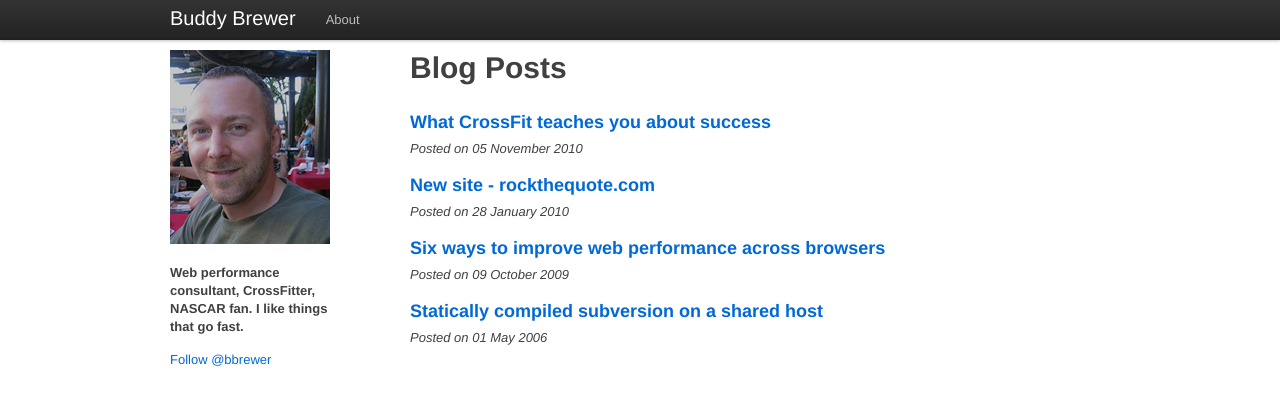
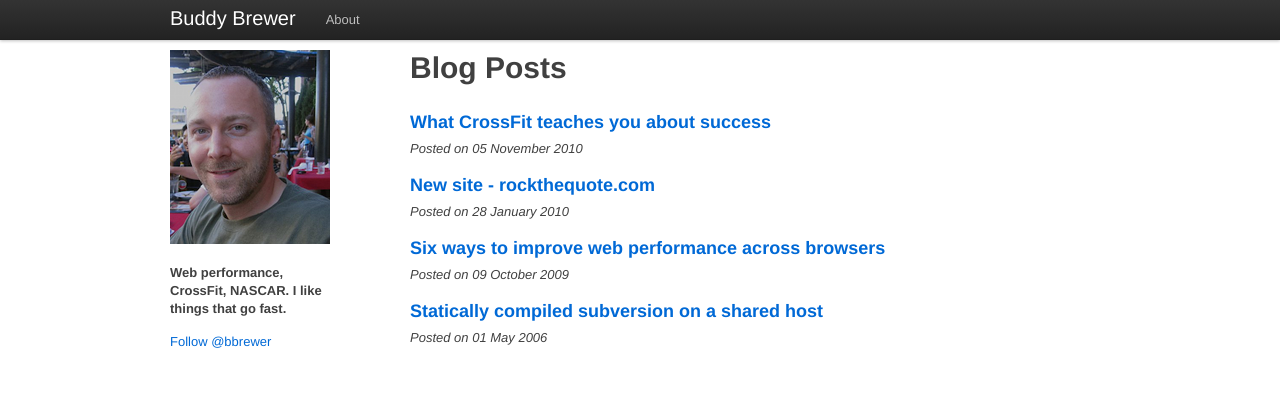
Before and after one commit to bbrewer/buddybrewer.com, a Jekyll site: the page built from index.markdown, in a window 1280 px wide. Shown: the top 405 px of the page. Built offline with Jekyll 4.4.1, drawn with Linux system fonts in a browser that asks for light colours; comment, search, counter and statistics services are not loaded.

Commit message:
Shorter tagline.

```diff
--- a/_layouts/default.html
+++ b/_layouts/default.html
@@ -25,7 +25,7 @@
   <div class="span3">
     <img src="/images/buddy.png">
     <p style="margin-top: 15px; margin-bottom: 15px">
-      <strong>Web performance consultant, CrossFitter, NASCAR fan. I like things that go fast.</strong>
+      <strong>Web performance, CrossFit, NASCAR. I like things that go fast.</strong>
     </p>
     <a href="http://twitter.com/bbrewer" class="twitter-follow-button">Follow @bbrewer</a>
   </div>
--- a/index.markdown
+++ b/index.markdown
@@ -1,7 +1,7 @@
 ---
 layout: default
 title: Buddy Brewer
-description: Web performance consultant, CrossFitter, NASCAR fan. I like things that go fast.
+description: Web performance, CrossFit, NASCAR. I like things that go fast.
 ---
 
 Blog Posts
```
